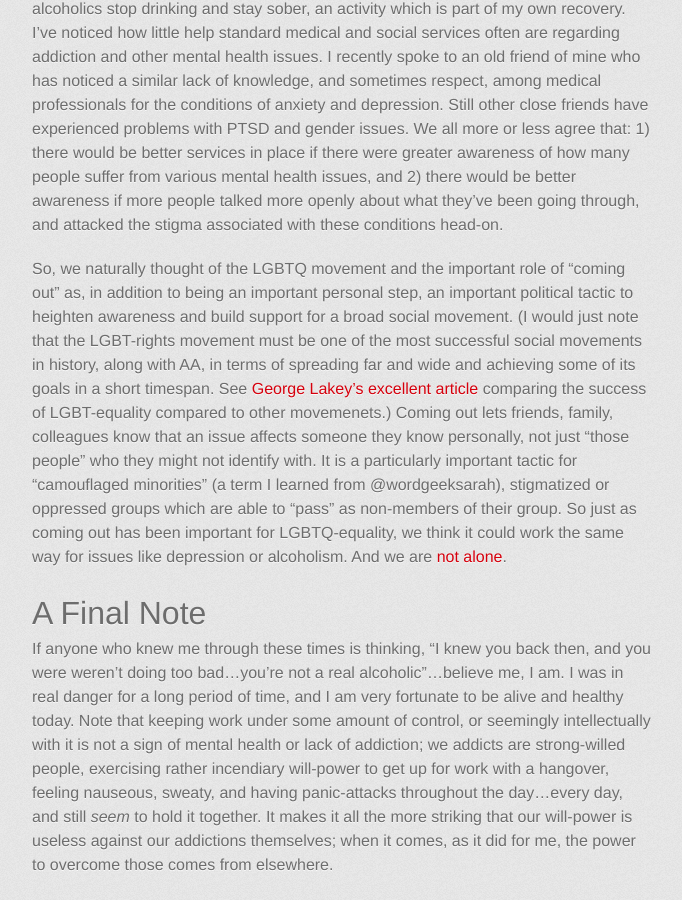
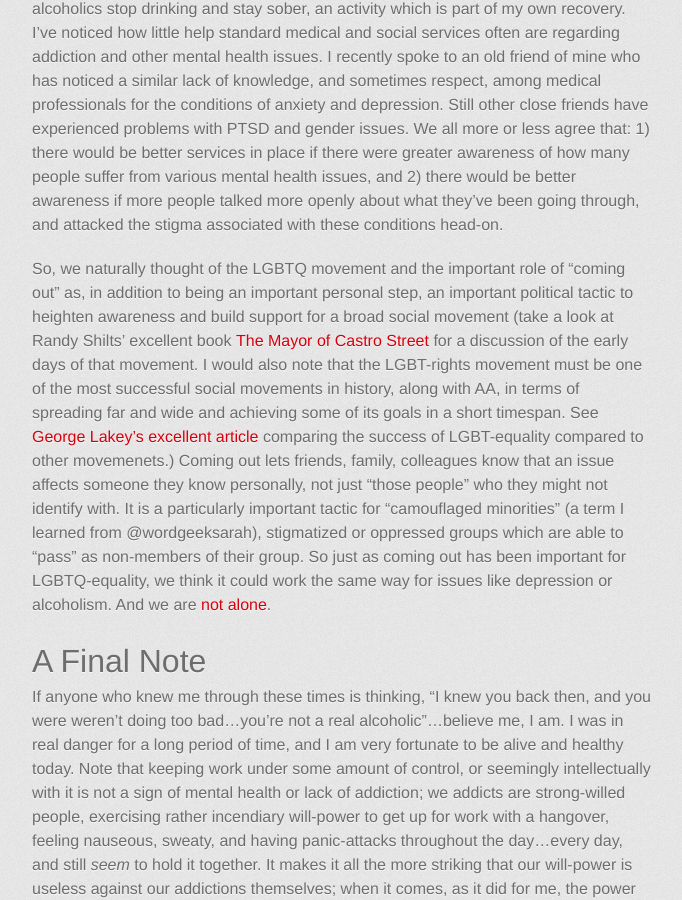
Before and after one commit to joelcw/joelcw.github.io, a Jekyll site: the page built from _posts/2014-02-21-silence-equals-death.md, in a window 1280 px wide and 900 px high, scrolled down 1398 px. Shown: the whole window, without its empty margins (298-980 px from the left). Built offline with Jekyll 4.4.1, drawn with Linux system fonts in a browser that asks for light colours; some web fonts are replaced.

Commit message:
added link

```diff
--- a/_posts/2014-02-21-silence-equals-death.md
+++ b/_posts/2014-02-21-silence-equals-death.md
@@ -19,7 +19,7 @@ But who is going to do the speaking out, if not us alcoholics and addicts who ha
 
 A related point: Since I got sober, I've been very active in helping a number of other alcoholics stop drinking and stay sober, an activity which is part of my own recovery. I've noticed how little help standard medical and social services often are regarding addiction and other mental health issues. I recently spoke to an old friend of mine who has noticed a similar lack of knowledge, and sometimes respect, among medical professionals for the conditions of anxiety and depression. Still other close friends have experienced problems with PTSD and gender issues. We all more or less agree that: 1) there would be better services in place if there were greater awareness of how many people suffer from various mental health issues, and 2) there would be better awareness if more people talked more openly about what they've been going through, and attacked the stigma associated with these conditions head-on.
 
-So, we naturally thought of the LGBTQ movement and the important role of "coming out" as, in addition to being an important personal step, an important political tactic to heighten awareness and build support for a broad social movement. (I would just note that the LGBT-rights movement must be one of the most successful social movements in history, along with AA, in terms of spreading far and wide and achieving some of its goals in a short timespan. See [George Lakey's excellent article](http://wagingnonviolence.org/feature/lessons-from-the-lgbt-equality-movement/) comparing the success of LGBT-equality compared to other movemenets.) Coming out lets friends, family, colleagues know that an issue affects someone they know personally, not just "those people" who they might not identify with. It is a particularly important tactic for "camouflaged minorities" (a term I learned from @wordgeeksarah), stigmatized or oppressed groups which are able to "pass" as non-members of their group. So just as coming out has been important for LGBTQ-equality, we think it could work the same way for issues like depression or alcoholism. And we are [not alone](www.facesandvoicesofrecovery.org/).
+So, we naturally thought of the LGBTQ movement and the important role of "coming out" as, in addition to being an important personal step, an important political tactic to heighten awareness and build support for a broad social movement (take a look at Randy Shilts' excellent book [The Mayor of Castro Street](http://books.google.co.uk/books?id=P_2f521UkFIC&dq=The+mayor+of+castro+street&hl=en&sa=X&ei=EWQHU6-YKur07Aa7woGoBQ&redir_esc=y) for a discussion of the early days of that movement. I would also note that the LGBT-rights movement must be one of the most successful social movements in history, along with AA, in terms of spreading far and wide and achieving some of its goals in a short timespan. See [George Lakey's excellent article](http://wagingnonviolence.org/feature/lessons-from-the-lgbt-equality-movement/) comparing the success of LGBT-equality compared to other movemenets.) Coming out lets friends, family, colleagues know that an issue affects someone they know personally, not just "those people" who they might not identify with. It is a particularly important tactic for "camouflaged minorities" (a term I learned from @wordgeeksarah), stigmatized or oppressed groups which are able to "pass" as non-members of their group. So just as coming out has been important for LGBTQ-equality, we think it could work the same way for issues like depression or alcoholism. And we are [not alone](www.facesandvoicesofrecovery.org/).
 
 #A Final Note
 
```
